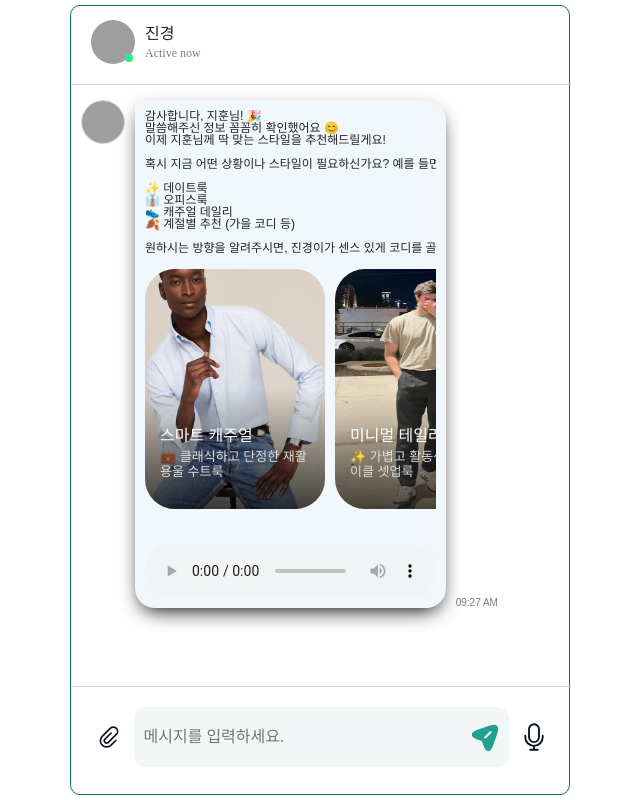
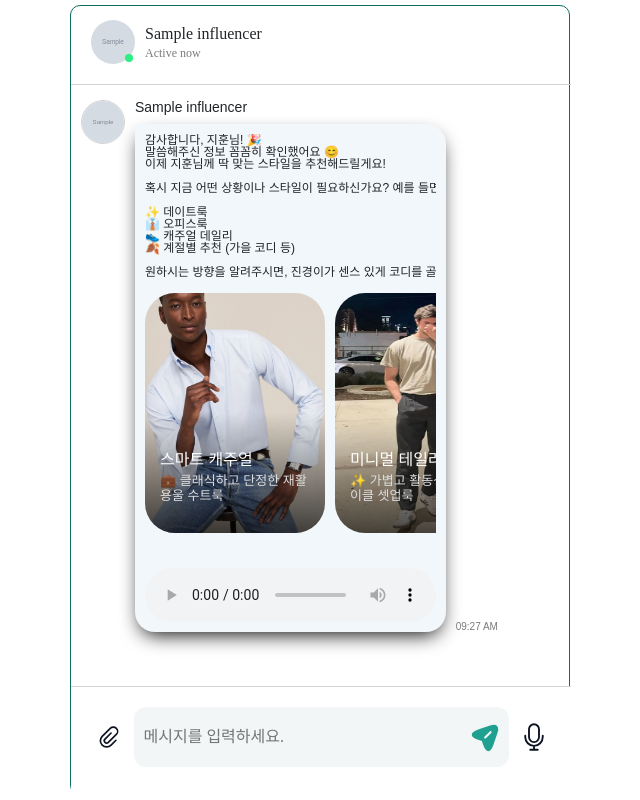
Before and after one commit to teolex/SKN14-Final-4Team-Web, a Django app: page / in a window 1280 px wide. Shown: the whole page, without its empty margins (320-960 px from the left). Run offline with Django 5.2, Linux system fonts and the light colour scheme; a user stored in the database is signed in; tables that the repository leaves empty hold one stand-in row (values such as "Sample post"); grey boxes marked "Sample" are stand-in pictures; some libraries are stand-ins or nearby versions; grey boxes are pictures that could not be loaded.

Commit message:
Update: index 페이지에 AI 정보 수정. 채팅 입력시 해당 내용으로 스크롤되게 수정.

```diff
--- a/vogue_me/apiapp/models.py
+++ b/vogue_me/apiapp/models.py
@@ -18,3 +18,6 @@ class ChatHistory(models.Model):
     @property
     def time(self):
         return self.talked_at.strftime("%H:%M %p")
+
+    class Meta:
+        ordering = ['-talked_at']
--- a/vogue_me/mainapp/views.py
+++ b/vogue_me/mainapp/views.py
@@ -1,15 +1,28 @@
 # Create your views here.
-import json
 
 from django.contrib.auth.decorators import login_required
-from django.http import HttpResponse
 from django.shortcuts import render
+
+from apiapp.models import ChatHistory
+
 
 @login_required
 def index(request):
+    context = {}
     # 기존에 입력한 선호 스타일이 있는지 체크
+    if ChatHistory.objects.filter(user_id=request.user.id).count() == 0:
+        context["newbie"] = True
 
-    return render(request, "app/mainapp/index.html")
+    # 마지막에 대화했던 AI 정보 호출해서 화면에 구성.
+    last_ai = ChatHistory.objects.last().influencer
+    request.session["last_ai_id"] = last_ai.id
+    context["last_ai"] = {
+        "name"  : last_ai.name,
+        "image" : last_ai.profile_img_url,
+        "voice" : last_ai.voice_info,
+    }
+
+    return render(request, "app/mainapp/index.html", context)
 
 def detail(request, id):
     return render(request, "app/mainapp/detail.html")
--- a/vogue_me/static/css/mainapp/index.css
+++ b/vogue_me/static/css/mainapp/index.css
@@ -89,12 +89,19 @@
   border:1px solid lightgray;
   border-radius:40px;
 }
+#chat-area .chat .msgbox {
+  max-width:65%;
+  min-width:70px;
+}
+#chat-area .chat .msgbox .talker-name {
+  font-size:14px;
+  margin-bottom:10px;
+}
 #chat-area .chat .msg {
   border-radius:20px;
   box-shadow:0 8px 20px -6px black;
   padding:10px;
-  max-width:65%;
-  min-width:70px;
+  width:100%;
 }
 
 
@@ -162,7 +169,9 @@
   margin:15px 0 25px;
 }
 
-
+#chat-area .chat.ai .talker-name {
+  text-align:left;
+}
 #chat-area .chat.ai .msg {
   background-color:#F2F7FB;
   border-top-left-radius:0;
@@ -170,6 +179,9 @@
 
 #chat-area .chat.user {
   flex-direction:row-reverse;
+}
+#chat-area .chat.user .talker-name {
+  text-align:right;
 }
 #chat-area .chat.user .msg {
   background-color:#20A090;
@@ -231,6 +243,7 @@
   position:fixed;
   bottom:0;
   z-index:99;
+  background-color: white;
 }
 
 #typing-area img {
--- a/vogue_me/templates/app/mainapp/index.html
+++ b/vogue_me/templates/app/mainapp/index.html
@@ -15,18 +15,20 @@
     <div id="top-area">
         <span class="profile-image-wrap">
             <a href="javascript:;" class="profile-image">
-                <img src="https://www.icreta.com/files/attach/images/319/275/055/8e2c1590a474a9afb78c4cb23a9af5b2.jpg">
+                <img src="{{ last_ai.image }}">
             </a>
             <p class="dot green"></p>
         </span>
         <span class="profile-name-wrap">
-            <div>진경</div>
+            <div>{{ last_ai.name }}</div>
             <div class="profile-state">Active now</div>
         </span>
     </div>
     <div id="chat-area">
         <div class="chat ai">
-            <img class="profile-image" src="https://www.icreta.com/files/attach/images/319/275/055/8e2c1590a474a9afb78c4cb23a9af5b2.jpg">
+            <img class="profile-image" src="{{ last_ai.image}}">
+            <div class="msgbox">
+                <div class="talker-name">{{ last_ai.name }}</div>
                 <div class="msg">
                     {# Text 부분 ########################################}
                     <div class="text">
@@ -94,6 +96,8 @@
                     {#                    <span id="currentTime">0:00</span> / <span id="duration">0:00</span>#}
                     {#                </div>#}
                 </div>
+            </div>
+
             <span class="chat-time">09:27 AM</span>
         </div>
     </div>
@@ -108,21 +112,23 @@
 
     <template id="tmpl-chat">
         <div class="chat">
-            <img class="profile-image" src="">
+            <img class="profile-image" src="{# 이미지 주소 #}">
+            <div class="msgbox">
+                <div class="talker-name">{# 화자 이름 #}</div>
                 <div class="msg">
                     {# Text 부분 ########################################}
-                <div class="text"></div>
+                    <div class="text">{# 대화 내용 #}</div>
                     {# 검색된 룩 조회 부분 ########################################}
                     <div class="style_result">
-                    <ul></ul>
+                        <ul>{# 스타일 정보를 li 로 묶음 #}</ul>
                     </div>
-                <div class="text optional"></div>
-                {# 목소리 재생 부분 ########################################}
+                    <div class="text optional">{# 추가 텍스트 #}</div>
                     <div class="voice">
                         <audio controls disableRemotePlayback="false" loop="false" src="{% static "dummy/dummy_sound.mp3" %}">브라우저가 오디오를 지원하지 않습니다.</audio>
                     </div>
                 </div>
-            <span class="chat-time">09:27 AM</span>
+            </div>
+            <span class="chat-time">{# 대화 시간 #}</span>
         </div>
     </template>
     <template id="tmpl-style">
@@ -164,16 +170,19 @@
             let list    = data["list"];
             let voice   = data["voice"];
             let time    = data["time"] || curTime();
-            let profileImage = "https://www.icreta.com/files/attach/images/319/275/055/8e2c1590a474a9afb78c4cb23a9af5b2.jpg";
+            let profileImage = "{{ last_ai.image }}";
+            let talkerName   = "{{ last_ai.name }}";
 
             type = Object.values(TYPE).includes(type) ? type : TYPE.AI;
             if( type === TYPE.USER ) {
-                profileImage = "user_profile_image.jpg";
+                profileImage = "{{ user.member.photo_url }}";
+                talkerName   = "{{ user.first_name }}";
             }
 
-            let $chat = $tmplChat.cloneNode(true);
-            $chat.querySelector(".chat").classList.add(type);
+            let $chat = $tmplChat.cloneNode(true).querySelector(".chat");
+            $chat.classList.add(type);
             $chat.querySelector(".profile-image").src = profileImage;
+            $chat.querySelector(".talker-name").innerText = talkerName;
             $chat.querySelector(".text").innerHTML = msg1.replace(/\r/g,"").replace(/\n/g, "<br/>");
             $chat.querySelector(".chat-time").innerText = time;
 
@@ -201,6 +210,7 @@
             else            $chat.querySelector(".voice").remove();
 
             $room.appendChild($chat);
+            $chat.scrollIntoView({behavior:"smooth", block:"end"});
         }
 
         Object.freeze(TYPE);
```
Also changed, not shown: vogue_me/apiapp/migrations/0001_initial.py, vogue_me/mailapp/migrations/0001_initial.py, vogue_me/mainapp/migrations/0001_initial.py, vogue_me/userapp/migrations/0001_initial.py. Lines whose indentation alone changed are shown as unchanged.
